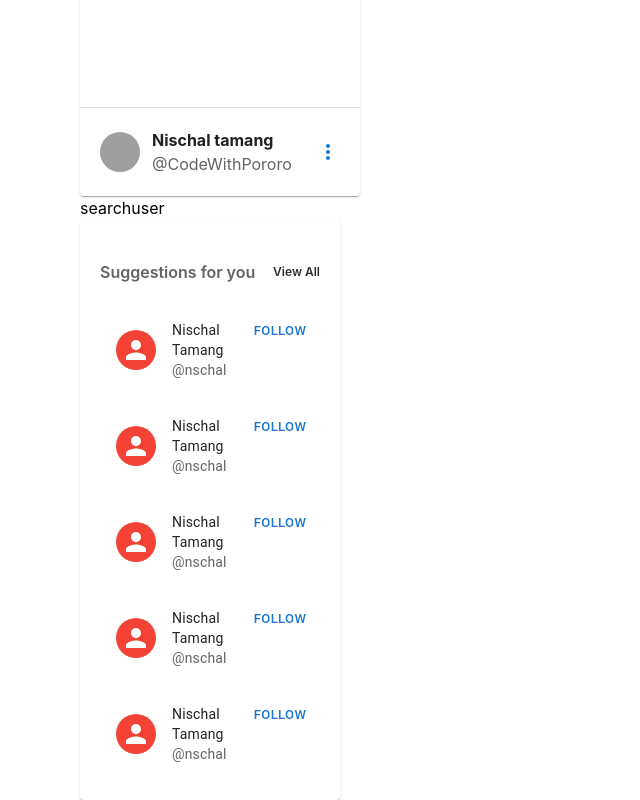
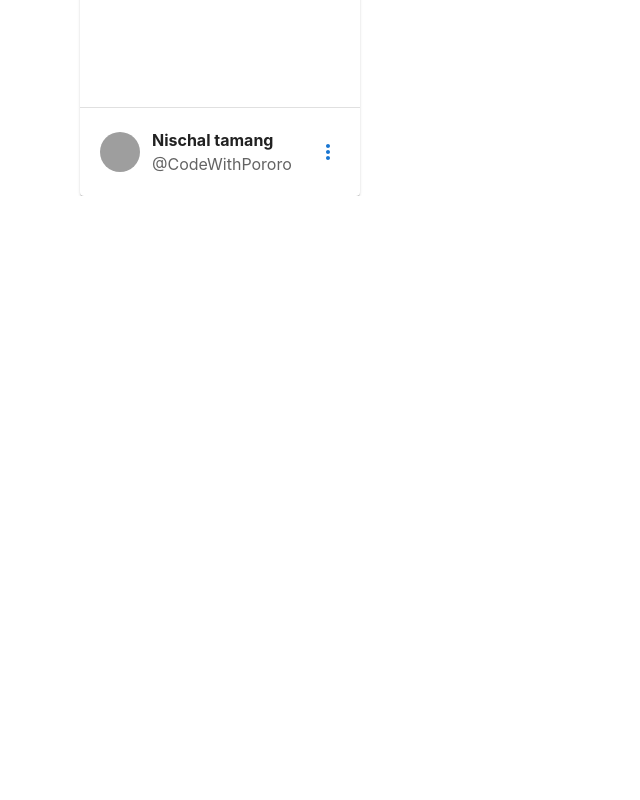
Before and after one commit to tmgnisc/Sajha-Connect-Java-Project, a React (Create React App) app: page /login in a window 1280 px wide. Shown: the part 604-1404 px from the top of the page, without its empty margins (0-640 px from the left). After the commit the page ends 800 px from the top, so only its background shows below. Built offline with nearby package versions, Linux system fonts and the light colour scheme; grey boxes are pictures that could not be loaded; the HTML template or start-up script is replaced by a standard one.

Commit message:
fixing homeright in profile section

```diff
--- a/src/pages/HomePage/HomePage.jsx
+++ b/src/pages/HomePage/HomePage.jsx
@@ -29,12 +29,12 @@ const HomePage = () => {
           </Routes>
 
         </Grid>
-        <Grid item lg={3} className="relative">
-          <div className="sticky top-0 w-full">
-            <HomeRight/>
-          </div>
+    {location.pathname==="/" && <Grid item lg={3} className="relative">
+      <div className="sticky top-0 w-full">
+        <HomeRight/>
+      </div>
 
-        </Grid>
+    </Grid>}
       </Grid>
     </div>
   );
```
